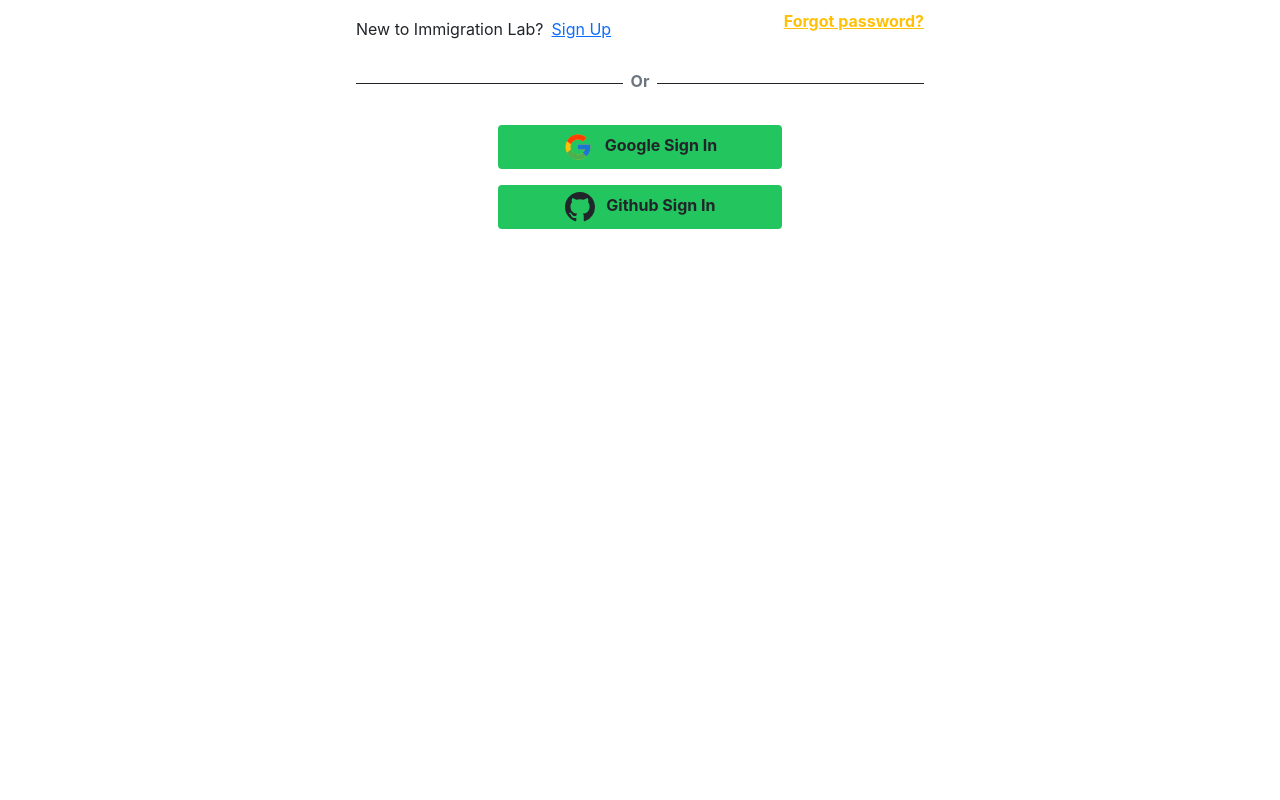
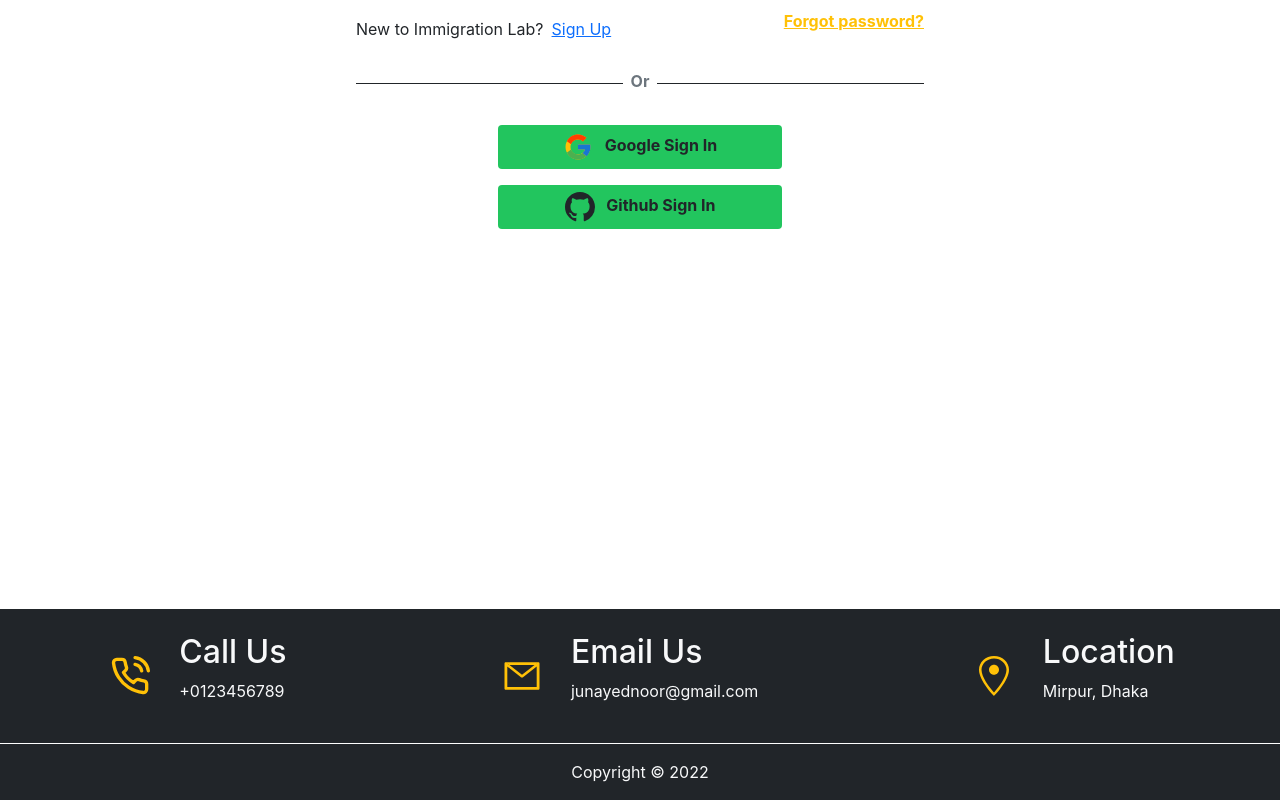
Before and after one commit to JunayedKhanNoor/Immigration-Lab-independent-service-provider, a React (Create React App) app: page /login in a window 1280 px wide. Shown: the part 455-1255 px from the top of the page. Before the commit the page ends 800 px from the top, so only its background shows below. Built offline with nearby package versions, Linux system fonts and the light colour scheme; no server answers.

Commit message:
Footer complete

```diff
--- a/src/App.js
+++ b/src/App.js
@@ -10,6 +10,7 @@ import RequiredAuth from "./Pages/RequiredAuth/RequiredAuth";
 import Header from "./Pages/Shared/Header/Header";
 import NotFound from "./Pages/Shared/NotFound/NotFound";
 import SuccessStories from "./Pages/SuccessStories/SuccessStories";
+import Footer from "./Pages/Shared/Footer/Footer"
 
 function App() {
   return (
@@ -36,6 +37,7 @@ function App() {
         ></Route>
         <Route path="*" element={<NotFound></NotFound>}></Route>
       </Routes>
+      <Footer></Footer>
     </div>
   );
 }
--- a/src/Pages/Login/Login/Login.js
+++ b/src/Pages/Login/Login/Login.js
@@ -51,7 +51,7 @@ const Login = () => {
     return <Loading></Loading>;
   }
   return (
-    <div className="p-3" style={{ maxWidth: "600px", margin: "40px auto" }}>
+    <div className="p-3" style={{ maxWidth: "600px", margin: "40px auto",marginBottom:'300px' }}>
       <h1 style={{ color: "#30475E" }} className="text-center my-2 fw-bold p-2">
         Please Login
       </h1>
--- a/src/Pages/Login/Register/Register.js
+++ b/src/Pages/Login/Register/Register.js
@@ -46,7 +46,7 @@ const Register = () => {
   }
 
   return (
-    <div className="p-3" style={{ maxWidth: "600px", margin: "40px auto" }}>
+    <div className="p-3" style={{ maxWidth: "600px", margin: "40px auto",marginBottom:'200px'  }}>
       <h1 style={{ color: "#30475E" }} className="text-center my-2 fw-bold p-2">
         Please register
       </h1>
--- a/src/Pages/Shared/Footer/Footer.js
+++ b/src/Pages/Shared/Footer/Footer.js
@@ -1,12 +1,49 @@
 import React from "react";
+import { FiPhoneCall } from "react-icons/fi";
+import {AiOutlineMail} from "react-icons/ai";
+import {GoLocation} from "react-icons/go"
 
 const Footer = () => {
   const year = new Date().getFullYear();
   return (
-    <footer className="text-center mt-5">
-      <p>
-        <small>Copyright &copy; {year}</small>
-      </p>
+    <footer  className="mb-0 mt-5 pt-5">
+      <div className="bg-dark d-md-flex justify-content-around  align-items-center">
+        <div className="d-flex align-items-center py-4">
+          <div>
+            <FiPhoneCall
+              style={{ height: "40px", width: "50px" }}
+              className="text-warning me-4"
+            ></FiPhoneCall>
+          </div>
+          <div>
+            <h2 className="text-light">Call Us</h2>
+            <p className="text-light">+0123456789</p>
+          </div>
+        </div>
+        <div className="d-flex align-items-center py-4">
+          <div>
+            <AiOutlineMail style={{ height: "40px", width: "50px" }}
+              className="text-warning me-4"></AiOutlineMail>
+          </div>
+          <div>
+            <h2 className="text-light">Email Us</h2>
+            <p className="text-light">junayednoor@gmail.com</p>
+          </div>
+        </div>
+        <div className="d-flex align-items-center py-4">
+          <div>
+           <GoLocation style={{ height: "40px", width: "50px" }}  className="text-warning me-4"></GoLocation>
+          </div>
+          <div>
+            <h2 className="text-light">Location</h2>
+            <p className="text-light">Mirpur, Dhaka</p>
+          </div>
+        </div>
+      </div>
+      <hr className="text-light m-0 p-0" />
+      <div className="text-center bg-dark text-light mb-0 pb-0">
+        <p className="py-3 mb-0">Copyright &copy; {year}</p>
+      </div>
     </footer>
   );
 };
--- a/src/Pages/Shared/Loading/Loading.js
+++ b/src/Pages/Shared/Loading/Loading.js
@@ -4,7 +4,7 @@ import { Spinner } from "react-bootstrap";
 const Loading = () => {
   return (
     <div
-      style={{ height: "400px" }}
+      style={{height: "600px" }}
       className="w-100 d-flex justify-content-center align-items-center"
     >
       <Spinner animation="grow" variant="primary" />
```
Also changed, not shown: firebase.json (added), 1 other file (tests, documents, lock files or other folders).
